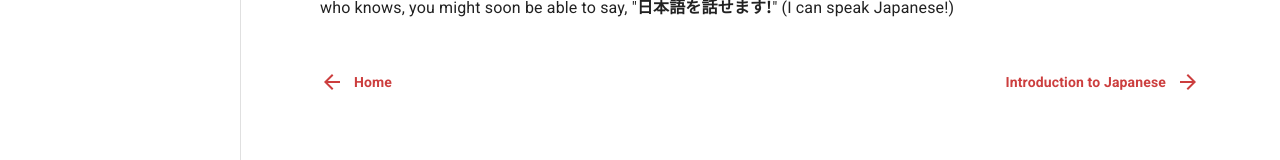
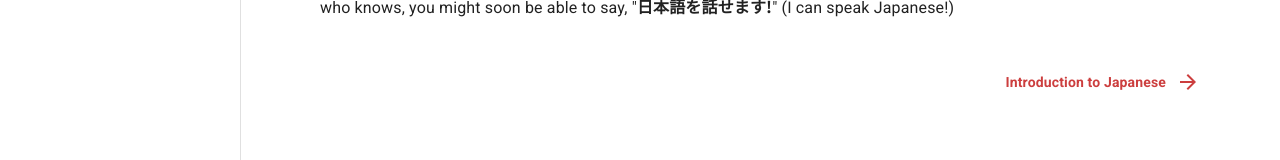
Before and after one commit to LinCie/KitsuKorner, a React (Vite) app: page / in a window 1280 px wide. Shown: the part 394-554 px from the top of the page. Built offline with nearby package versions, Linux system fonts and the light colour scheme.

Commit message:
removed home link

```diff
--- a/src/pages/Index.tsx
+++ b/src/pages/Index.tsx
@@ -44,7 +44,7 @@ const Index = () => {
         " (I can speak Japanese!)
       </Paragraph>
       <BottomNavigation>
-        <NavigationLink left link="/">Home</NavigationLink>
+        <div></div>
         <NavigationLink link="/introductory/intro-to-japanese">Introduction to Japanese</NavigationLink>
       </BottomNavigation>
     </>
```
